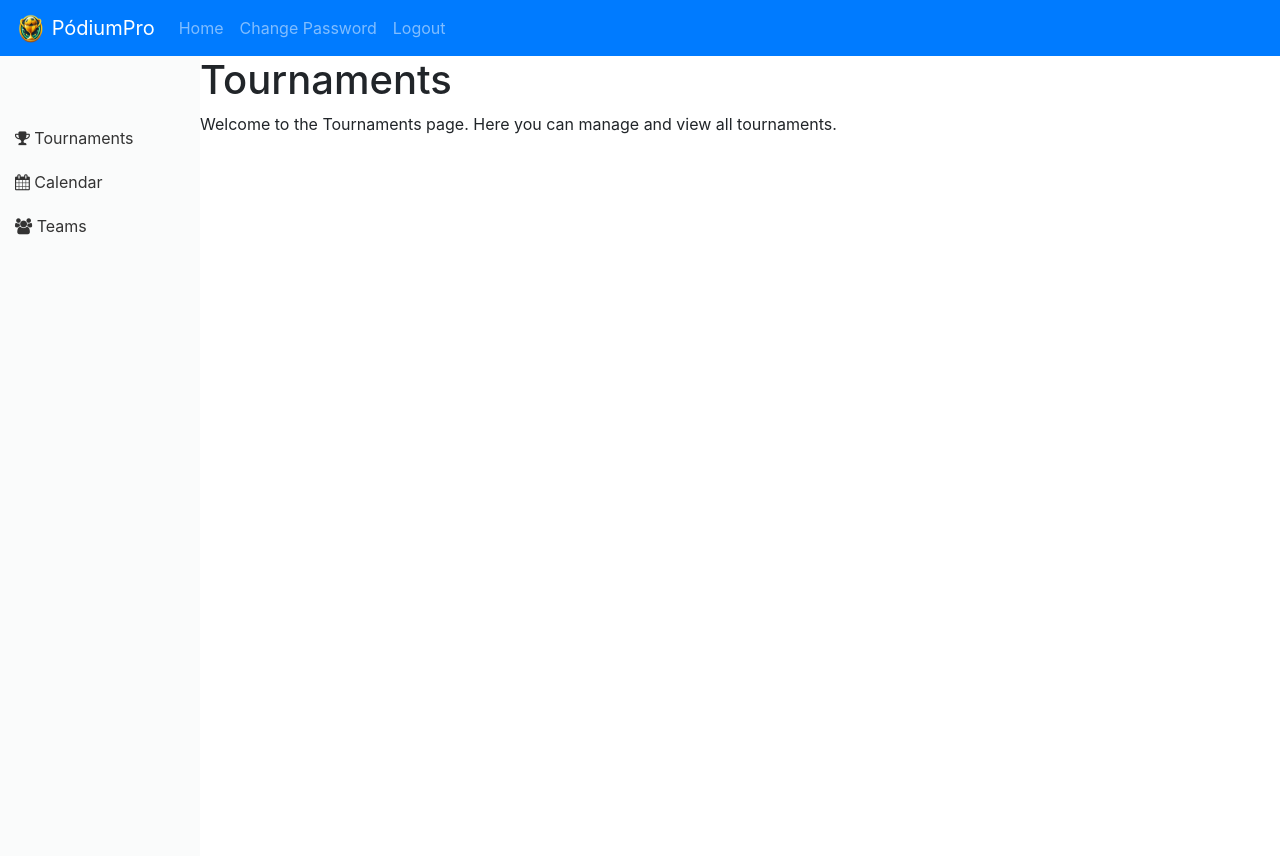
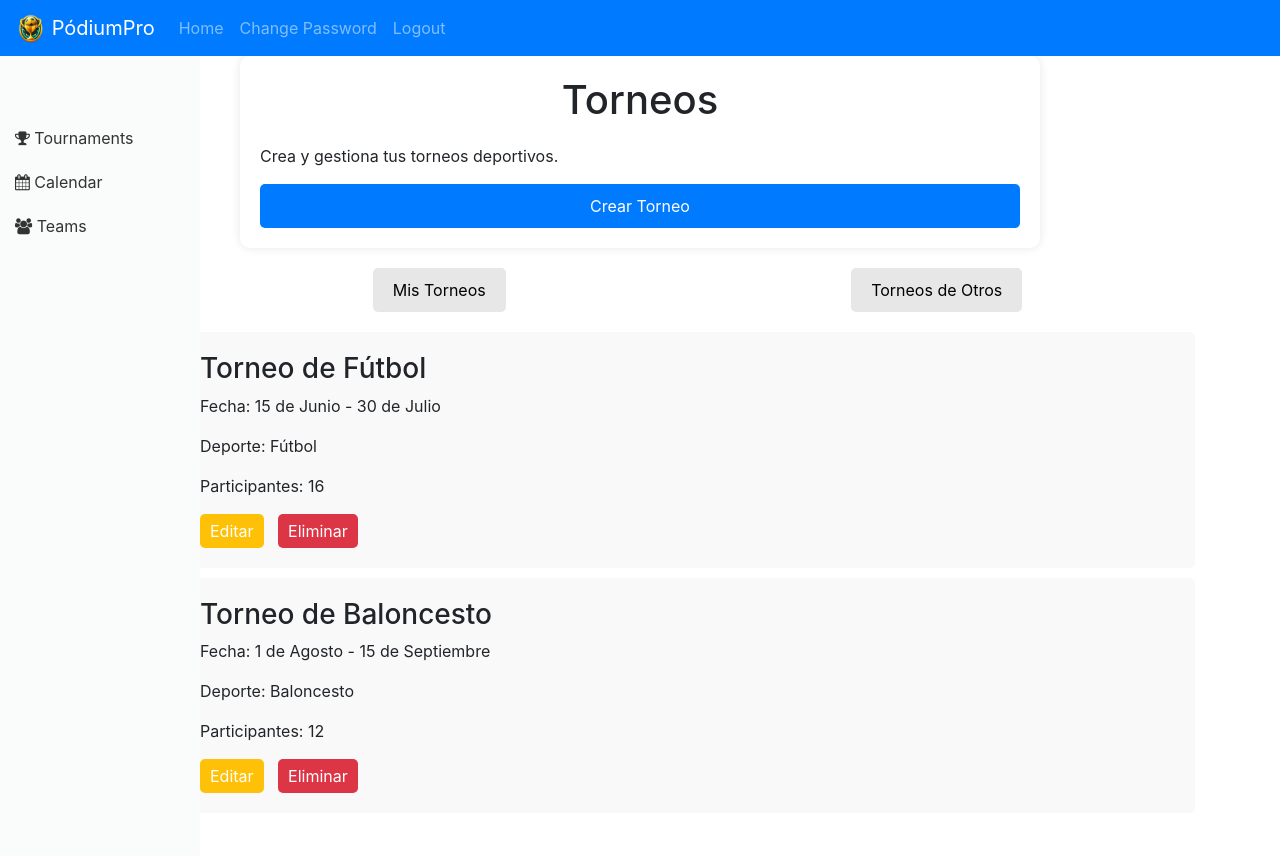
Before and after one commit to AlbeiroBurbanoTobar/ppi_dai_BURBANOaj, a Flask app: page /tournaments in a window 1280 px wide. Run offline with Flask 3, Linux system fonts and the light colour scheme; a user stored in the database is signed in; some libraries are stand-ins or nearby versions.

Commit message:
Se hace la interfaz de torneos con modal

```diff
--- a/website/static/css/style.css
+++ b/website/static/css/style.css
@@ -118,3 +118,96 @@
 .content-no-sidebar {
     margin-left: 0;
 }
+
+
+.tournaments-container {
+    max-width: 800px;
+    margin: 0 auto;
+    padding: 20px;
+    background: #fff;
+    border-radius: 10px;
+    box-shadow: 0 0 10px rgba(0,0,0,0.1);
+}
+
+.tournaments-container h1 {
+    text-align: center;
+    margin-bottom: 20px;
+}
+
+.tabs {
+    display: flex;
+    justify-content: space-around;
+    margin-bottom: 20px;
+}
+
+.tab-button {
+    padding: 10px 20px;
+    cursor: pointer;
+    background-color: #e7e7e7;
+    border: none;
+    border-radius: 5px;
+    margin-top: 20px;
+}
+
+.tournament-list {
+    margin-bottom: 20px;
+}
+
+.tournament-item {
+    padding: 20px;
+    background: #f9f9f9;
+    border-radius: 5px;
+    margin-bottom: 10px;
+}
+
+.edit-button,
+.delete-button {
+    padding: 5px 10px;
+    margin-right: 10px;
+    border: none;
+    border-radius: 5px;
+    cursor: pointer;
+}
+
+.edit-button {
+    background-color: #ffc107;
+    color: #fff;
+}
+
+.delete-button {
+    background-color: #dc3545;
+    color: #fff;
+}
+
+.create-tournament-button {
+    display: block;
+    width: 100%;
+    padding: 10px 0;
+    background-color: #007bff;
+    color: #fff;
+    border: none;
+    border-radius: 5px;
+    cursor: pointer;
+}
+
+.modal-content {
+    border-radius: 10px;
+}
+
+.modal-header {
+    background-color: #f8f9fa;
+    border-bottom: 1px solid #e9ecef;
+    border-top-left-radius: 10px;
+    border-top-right-radius: 10px;
+}
+
+.modal-footer {
+    border-top: 1px solid #e9ecef;
+}
+
+.modal-title {
+    color: #495057;
+}
+
+/* Agregar tus estilos personalizados aquí */
+/* Puedes ajustar colores, márgenes, etc. para que coincidan con el diseño deseado */
--- a/website/templates/base.html
+++ b/website/templates/base.html
@@ -111,5 +111,8 @@
   }
 </script>
 {% endblock %}
+<script src="https://code.jquery.com/jquery-3.3.1.slim.min.js"></script>
+<script src="https://cdnjs.cloudflare.com/ajax/libs/popper.js/1.14.7/umd/popper.min.js"></script>
+<script src="https://stackpath.bootstrapcdn.com/bootstrap/4.3.1/js/bootstrap.min.js"></script>
   </body>
 </html>
--- a/website/templates/tournaments.html
+++ b/website/templates/tournaments.html
@@ -1,8 +1,85 @@
 {% extends 'base.html' %}
 
 {% block content %}
-<div class="page-content">
-    <h1>Tournaments</h1>
-    <p>Welcome to the Tournaments page. Here you can manage and view all tournaments.</p>
+<div class="tournaments-container">
+    <h1>Torneos</h1>
+    <p>Crea y gestiona tus torneos deportivos.</p>
+    <button type="button" class="create-tournament-button" data-toggle="modal" data-target="#createTournamentModal">
+        Crear Torneo
+      </button>
+
+      <!-- Modal -->
+      <div class="modal fade" id="createTournamentModal" tabindex="-1" role="dialog" aria-labelledby="modalTitle" aria-hidden="true">
+        <div class="modal-dialog" role="document">
+          <div class="modal-content">
+            <div class="modal-header">
+              <h5 class="modal-title" id="modalTitle">Nuevo Torneo</h5>
+              <button type="button" class="close" data-dismiss="modal" aria-label="Close">
+                <span aria-hidden="true">&times;</span>
+              </button>
+            </div>
+            <div class="modal-body">
+              <form id="createTournamentForm">
+                <div class="form-group">
+                  <label for="tournamentName">Nombre del Torneo</label>
+                  <input type="text" class="form-control" id="tournamentName" placeholder="Ingresa el nombre del torneo">
+                </div>
+                <div class="form-group">
+                  <label for="startDate">Fecha de Inicio</label>
+                  <input type="date" class="form-control" id="startDate">
+                </div>
+                <div class="form-group">
+                  <label for="endDate">Fecha Final</label>
+                  <input type="date" class="form-control" id="endDate">
+                </div>
+                <div class="form-group">
+                  <label for="sport">Deporte</label>
+                  <select class="form-control" id="sport">
+                    <option>Fútbol</option>
+                    <option>Baloncesto</option>
+                    <!-- Agrega más deportes aquí -->
+                  </select>
+                </div>
+                  <div class="form-group">
+                    <label for="teams">Equipos Participantes</label>
+                    <input type="number" class="form-control" id="teams" placeholder="Ingresa el número de equipos">
+                </div>
+                <div class="modal-footer">
+                    <button type="button" class="btn btn-secondary" data-dismiss="modal">Cerrar</button>
+                    <button type="button" class="btn btn-primary" id="submitTournament">Crear Torneo</button>
+                  </div>
+                </div>
+              </form>
+            </div>
+
+          </div>
+        </div>
+      </div>
+    <div class="tabs">
+        <button class="tab-button">Mis Torneos</button>
+        <button class="tab-button">Torneos de Otros</button>
+    </div>
+
+    <div class="tournament-list">
+        <div class="tournament-item">
+            <h3>Torneo de Fútbol</h3>
+            <p>Fecha: 15 de Junio - 30 de Julio</p>
+            <p>Deporte: Fútbol</p>
+            <p>Participantes: 16</p>
+            <button class="edit-button">Editar</button>
+            <button class="delete-button">Eliminar</button>
+        </div>
+
+        <div class="tournament-item">
+            <h3>Torneo de Baloncesto</h3>
+            <p>Fecha: 1 de Agosto - 15 de Septiembre</p>
+            <p>Deporte: Baloncesto</p>
+            <p>Participantes: 12</p>
+            <button class="edit-button">Editar</button>
+            <button class="delete-button">Eliminar</button>
+        </div>
+    </div>
+
+
 </div>
 {% endblock %}
```
Also changed, not shown: instance/database.db, website/views.py (line endings or trailing spaces).
